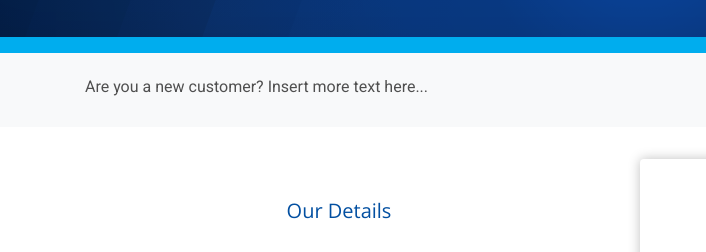
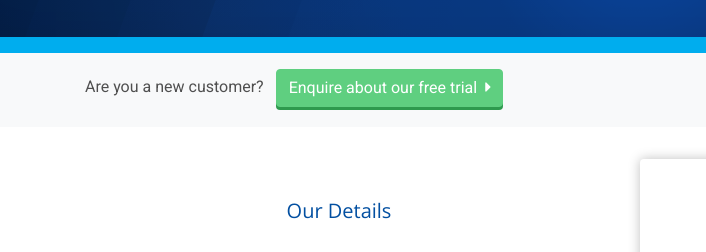
Before and after one commit to thinksmart-software-mockups/thinksmart-website, a website: page contactus.html in a window 1280 px wide. Shown: the part 229-481 px from the top of the page, 0-706 px from the left. Drawn offline with nearby package versions, Linux system fonts and the light colour scheme; some packages are replaced by stand-ins of ours; grey boxes are pictures that could not be loaded; a script that the page names is missing.

Commit message:
Add files via upload

```diff
--- a/contactus.html
+++ b/contactus.html
@@ -193,8 +193,8 @@
             <div class="container pb-1">
                 <div class="row">
                     <div class="col col-lg-7">
-                        <span class="mr-2">Are you a new customer? Insert more text here...</span>
-                        <a class="btn-success btn text-white invisible" href="signup.html"><i class="fas fa-caret-right pl-2"></i></a>
+                        <span class="mr-2">Are you a new customer?</span>
+                        <a class="btn-success btn text-white" href="contactus.html"> Enquire about our free trial<i class="fas fa-caret-right pl-2"></i></a>
                     </div>
                     <div class="d-none d-lg-block col-lg-5">
                         <img src="assets/img/generic-contact-us-headset-and-keyboard.png" class="headset-keyboard-cord-left d-none d-lg-block">
```
